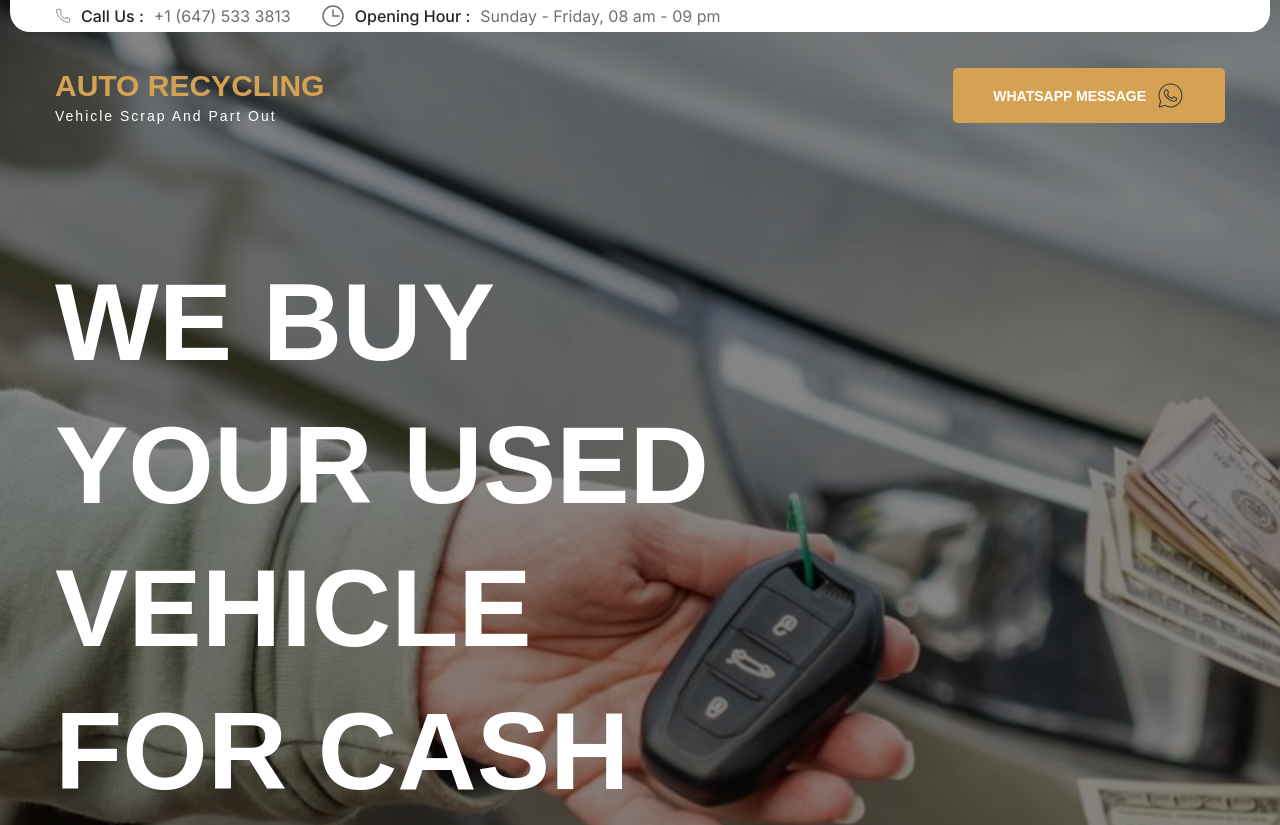
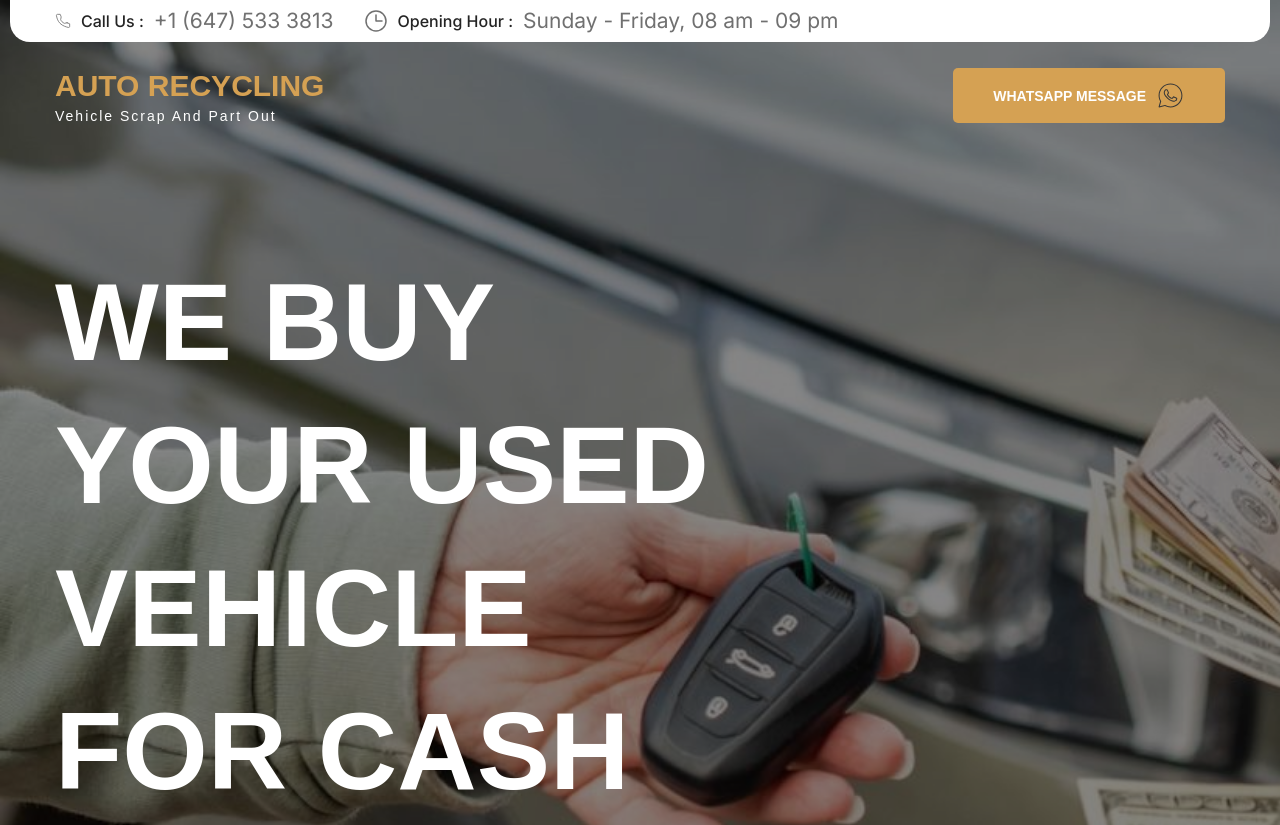
Before and after one commit to kasemshhade/autoRecycling, a Next.js app: page / in a window 1280 px wide. Shown: the top 825 px of the page. Built offline with nearby package versions, Linux system fonts and the light colour scheme; no server answers.

Commit message:
Update testingPage.css  font size changes

```diff
--- a/src/app/components/testingPage.css
+++ b/src/app/components/testingPage.css
@@ -954,7 +954,14 @@
       font-weight: var(--fw-500);
     }
 
-    .header-top-item .item-link { transition: var(--transition-1); }
+    .header-top-item .item-link {
+      transition: var(--transition-1);
+      font-size: 21px;
+    }
+
+    .header-top-item .item-text {
+      font-size: 21px;
+    }
 
     .header-top-item .item-link:is(:hover, :focus) { color: var(--indian-yellow); }
 
```
